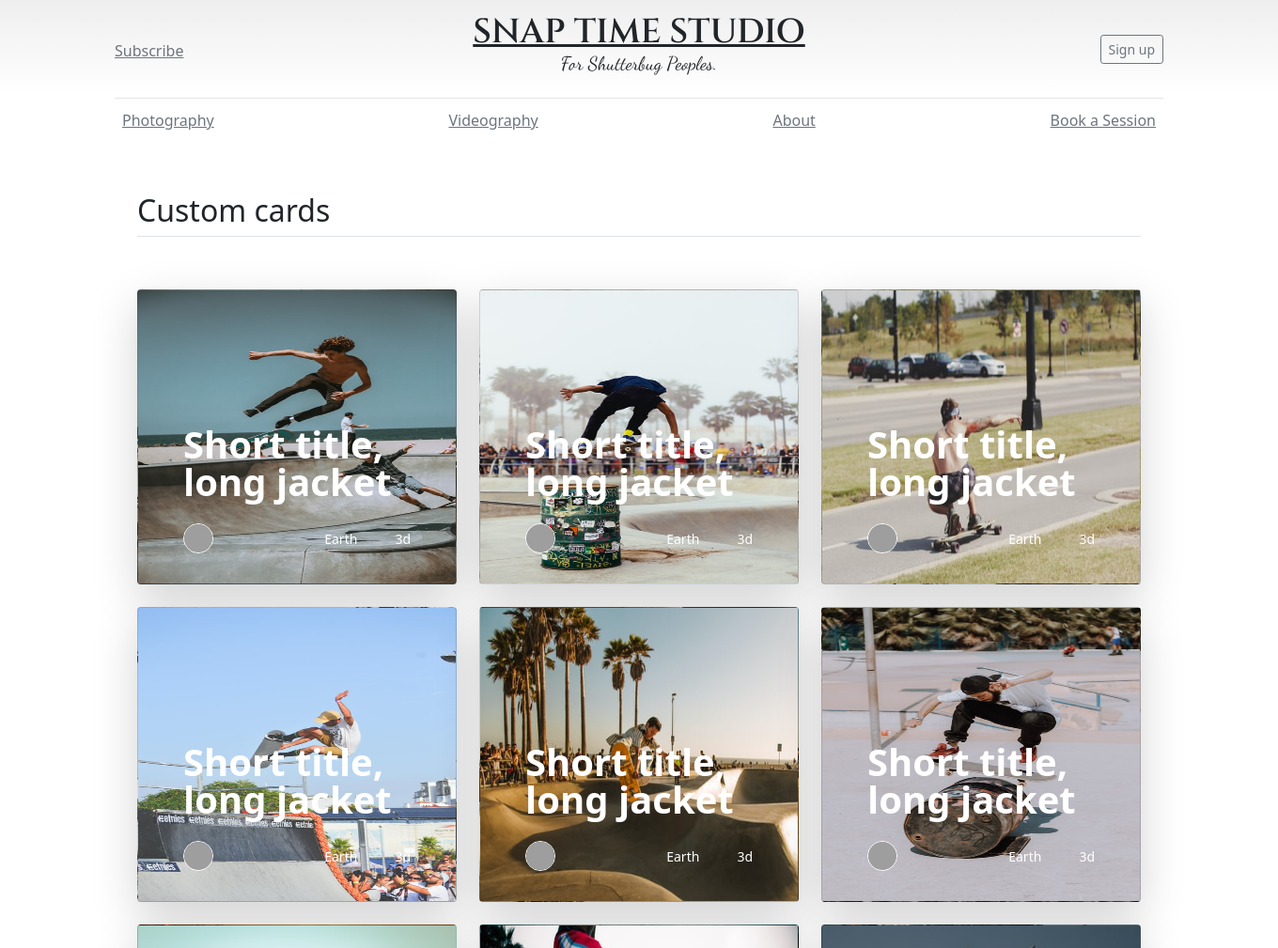
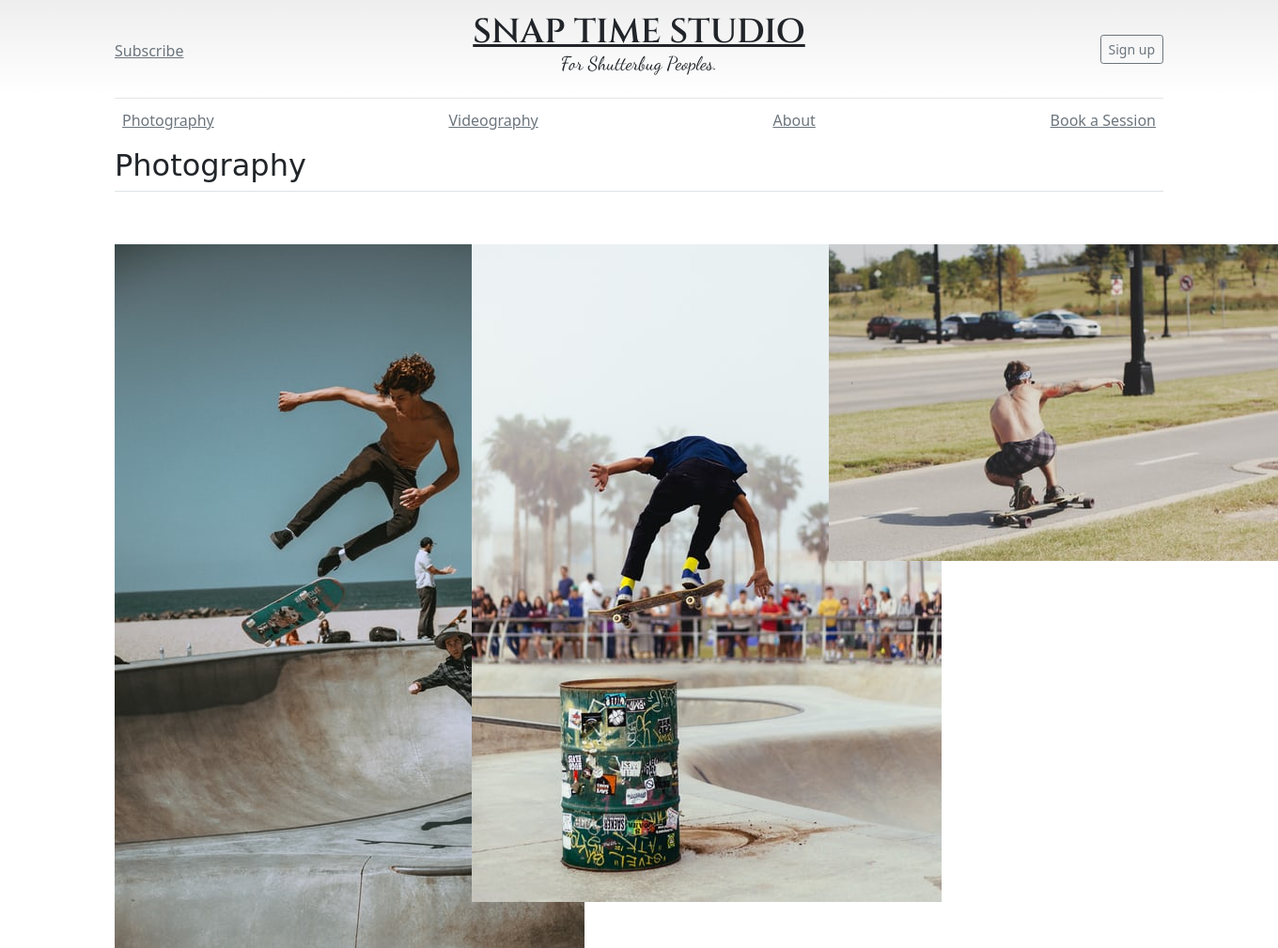
Before and after one commit to WithSJ/Snap_Time_Studio, a Flask app: page / in a window 1360 px wide; the page is wider, and only the part inside the window is pictured. Shown: the top 1009 px of that part at 94% size. Run offline with Flask 2, Linux system fonts and the light colour scheme; grey boxes are pictures that could not be loaded.

Commit message:
photo img card update

```diff
--- a/app/templates/photography.html
+++ b/app/templates/photography.html
@@ -2,46 +2,22 @@
 
 {% block content%}
 
+    <h2 class="pb-2 border-bottom" style="font-family: 'Caveat', cursive;">Photography</h2>
 
-<div class="container px-4 py-5" id="custom-cards">
-    <h2 class="pb-2 border-bottom">Custom cards</h2>
 
     <div class="row row-cols-1 row-cols-lg-3 align-items-stretch g-4 py-5">
 
-      {% for i in range(1,18)%}
+      {% for i in range(1,11) %}
 
         <div class="col">
-          <div class="card card-cover h-100 overflow-hidden text-white bg-dark rounded-5 shadow-lg" style="background-image: url('../static/img/{{i}}.jpg'); background-size: 100% 100%;">
-            <div class="d-flex flex-column h-100 p-5 pb-3 text-white text-shadow-1">
-              <h2 class="pt-5 mt-5 mb-4 display-6 lh-1 fw-bold">Short title, long jacket</h2>
-              <ul class="d-flex list-unstyled mt-auto">
-                <li class="me-auto">
-                  <img src="https://github.com/twbs.png" alt="Bootstrap" width="32" height="32" class="rounded-circle border border-white">
-                </li>
-                <li class="d-flex align-items-center me-3">
-                  <svg class="bi me-2" width="1em" height="1em"><use xlink:href="#geo-fill"/></svg>
-                  <small>Earth</small>
-                </li>
-                <li class="d-flex align-items-center">
-                  <svg class="bi me-2" width="1em" height="1em"><use xlink:href="#calendar3"/></svg>
-                  <small>3d</small>
-                </li>
-              </ul>
-            </div>
+          <div class="img-card">
+            <img src="../static/img/{{i}}.jpg" alt="">
           </div>
+
         </div>
       {% endfor %}
 
     </div>
-  </div>
-
-
-
-
-
-
-
-
 
 
 
```
Also changed, not shown: app/static/css/mycss.css (added, +19 -0 lines).
